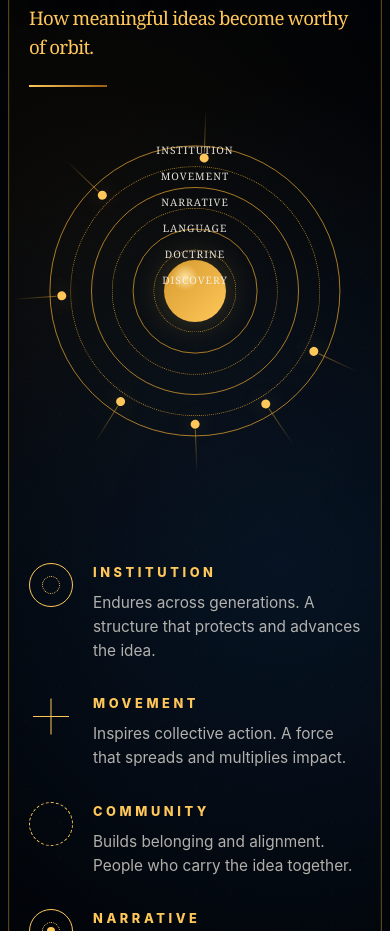
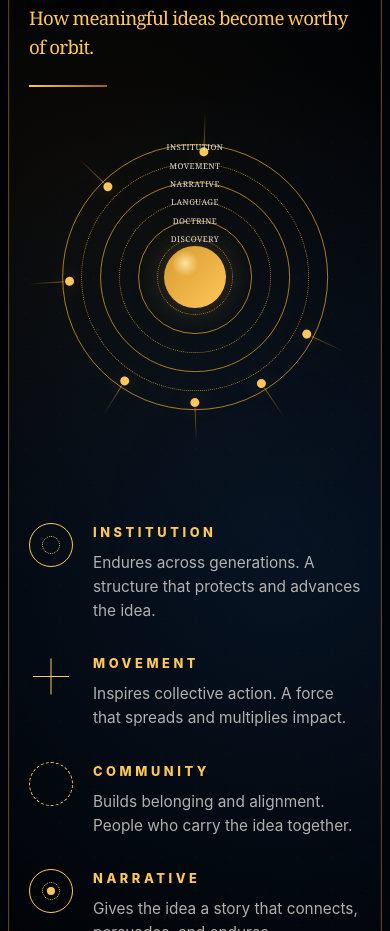
Before and after one commit to nentswunienterprises-oss/idea-gravity, a website built with Vite: page index.html in a window 390 px wide. Shown: the part 2935-3866 px from the top of the page. Built offline with nearby package versions, Linux system fonts and the light colour scheme; some icons are missing.

Commit message:
Tighten pathway labels for mobile rings

```diff
--- a/styles.css
+++ b/styles.css
@@ -2114,10 +2114,10 @@ h4 {
 
   .pathway-map figcaption {
     top: 12px;
-    width: min(46%, 140px);
-    gap: 10px;
-    font-size: 0.64rem;
-    letter-spacing: 0.1em;
+    width: min(42%, 126px);
+    gap: 8px;
+    font-size: 0.58rem;
+    letter-spacing: 0.08em;
   }
 }
 
@@ -2143,6 +2143,27 @@ h4 {
   h2,
   .poster-center h2 {
     font-size: clamp(1.8rem, 9.4vw, 3rem);
+  }
+
+  .pathway-map {
+    width: min(100%, 292px);
+    min-height: min(98vw, 350px);
+  }
+
+  .pathway-rings b {
+    transform: rotate(var(--angle)) translateX(clamp(86px, 31vw, 124px));
+  }
+
+  .pathway-rings b::after {
+    width: clamp(28px, 9vw, 54px);
+  }
+
+  .pathway-map figcaption {
+    top: 10px;
+    width: min(39%, 110px);
+    gap: 6px;
+    font-size: 0.5rem;
+    letter-spacing: 0.06em;
   }
 
   .article-list article {
```
